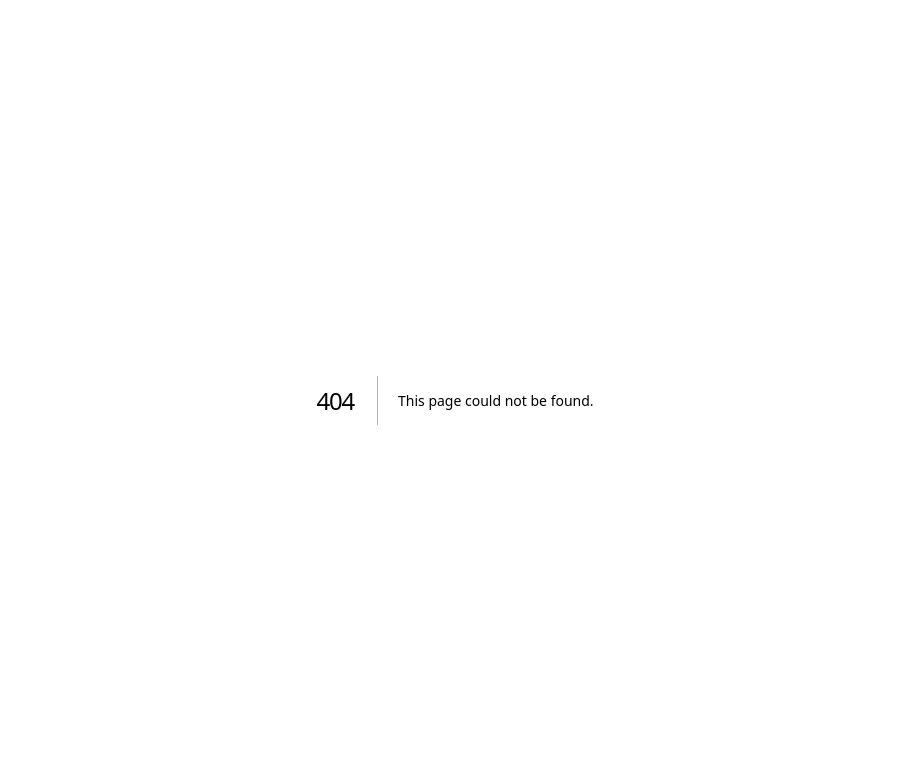
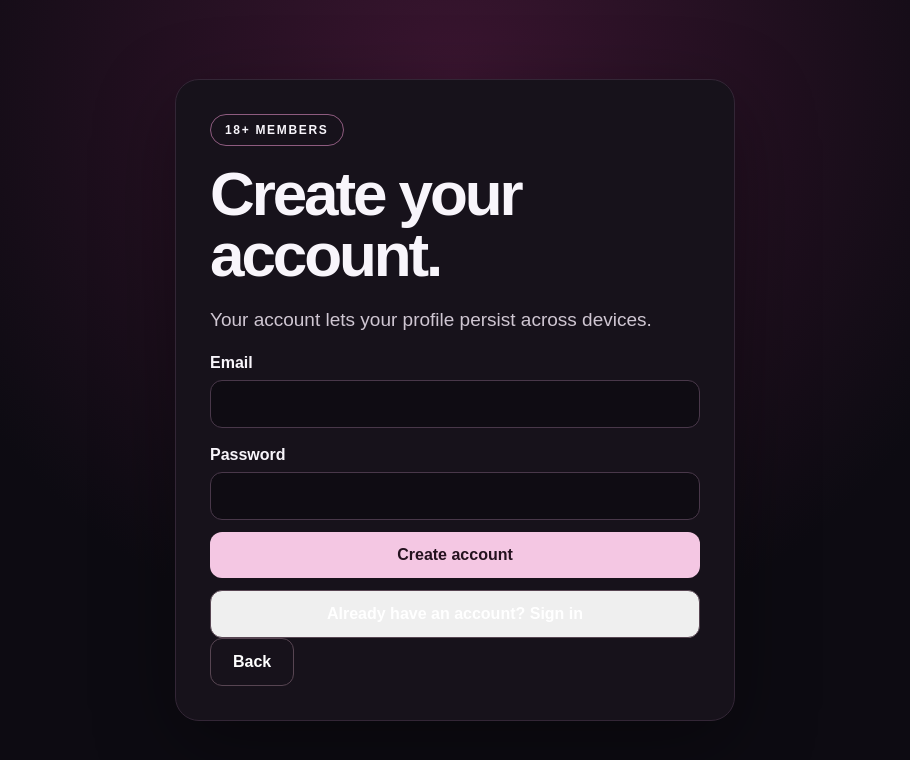
Before and after one commit to rexafection-design/Adult-, a Next.js app: page /auth in a window 1280 px wide. Before the commit this address had no page. Shown: the top 760 px of the page, without its empty margins (185-1095 px from the left). Built offline with nearby package versions, Linux system fonts and the light colour scheme; no server answers.

Commit message:
Add Supabase authentication page

```diff
--- /dev/null
+++ b/app/auth/page.tsx
@@ -0,0 +1,46 @@
+'use client';
+
+import { FormEvent, useState } from 'react';
+import { useRouter } from 'next/navigation';
+import { supabase } from '../../lib/supabase';
+
+export default function AuthPage() {
+  const router = useRouter();
+  const [mode, setMode] = useState<'signup' | 'login'>('signup');
+  const [email, setEmail] = useState('');
+  const [password, setPassword] = useState('');
+  const [error, setError] = useState('');
+  const [message, setMessage] = useState('');
+  const [busy, setBusy] = useState(false);
+
+  async function submit(e: FormEvent) {
+    e.preventDefault(); setError(''); setMessage(''); setBusy(true);
+    try {
+      if (mode === 'signup') {
+        const { data, error } = await supabase.auth.signUp({ email, password, options: { data: { age_confirmed: true } } });
+        if (error) throw error;
+        if (!data.session) setMessage('Account created. Check your email to confirm your account, then sign in.');
+        else router.push('/profile');
+      } else {
+        const { error } = await supabase.auth.signInWithPassword({ email, password });
+        if (error) throw error;
+        router.push('/profile');
+      }
+    } catch (err) { setError(err instanceof Error ? err.message : 'Something went wrong.'); }
+    finally { setBusy(false); }
+  }
+
+  return <main className="profile-page"><section className="profile-card">
+    <div className="badge">18+ MEMBERS</div>
+    <h1>{mode === 'signup' ? 'Create your account.' : 'Welcome back.'}</h1>
+    <p>{mode === 'signup' ? 'Your account lets your profile persist across devices.' : 'Sign in to continue to your Adult profile.'}</p>
+    <form onSubmit={submit}>
+      <label htmlFor="email">Email</label><input id="email" type="email" value={email} onChange={e=>setEmail(e.target.value)} required autoComplete="email" />
+      <label htmlFor="password">Password</label><input id="password" type="password" minLength={6} value={password} onChange={e=>setPassword(e.target.value)} required autoComplete={mode==='signup'?'new-password':'current-password'} />
+      {error && <p className="error">{error}</p>}{message && <p className="success">{message}</p>}
+      <button className="primary button" disabled={busy}>{busy ? 'Please wait…' : mode === 'signup' ? 'Create account' : 'Sign in'}</button>
+    </form>
+    <button className="secondary button" onClick={()=>{setMode(mode==='signup'?'login':'signup');setError('');setMessage('');}}>{mode==='signup'?'Already have an account? Sign in':'Need an account? Sign up'}</button>
+    <a className="secondary" href="/">Back</a>
+  </section></main>;
+}
```
